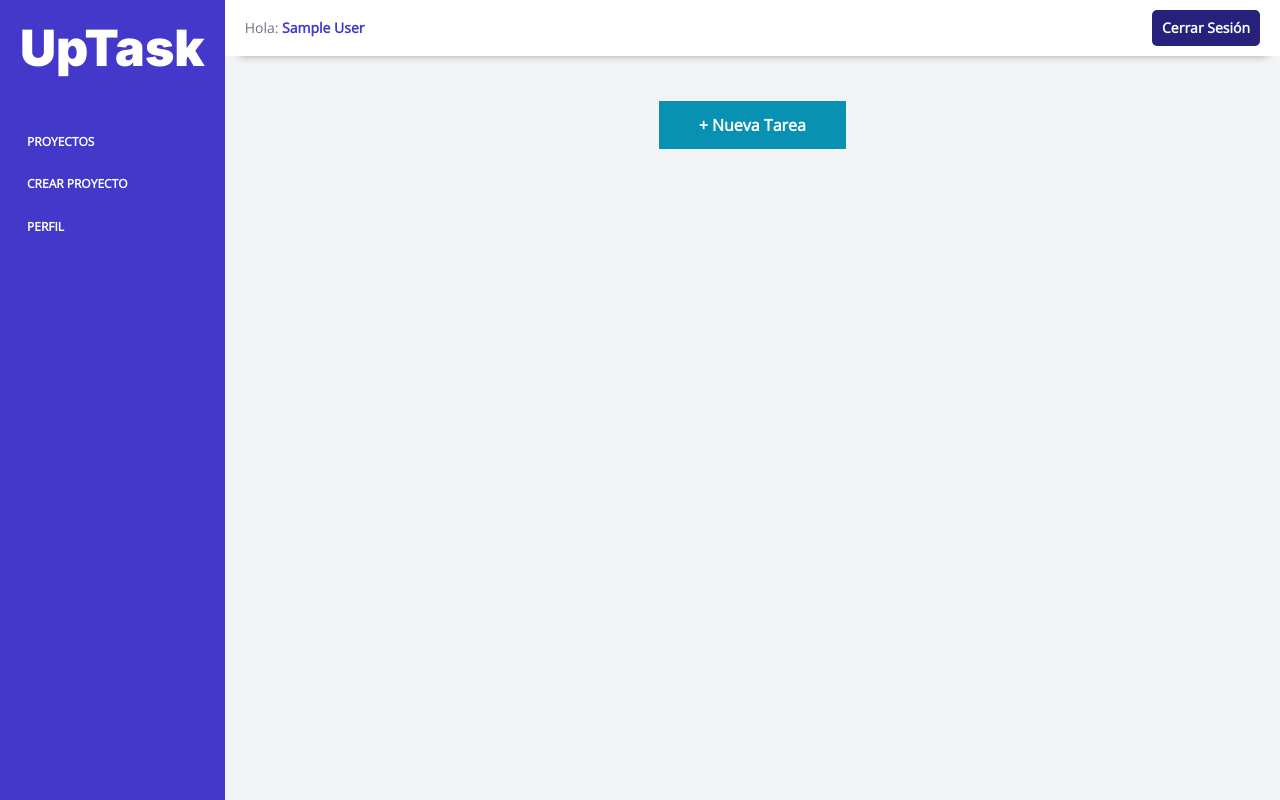
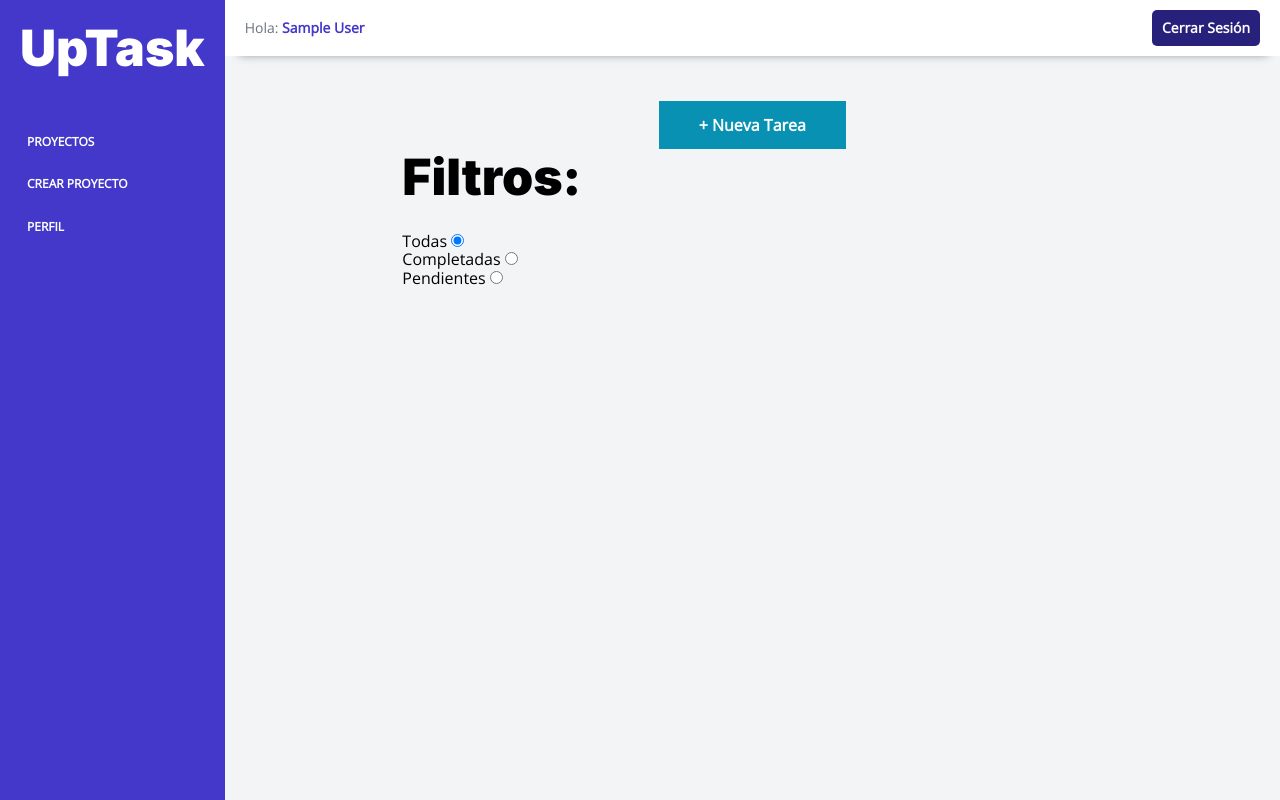
Before and after one commit to acmoises/UpTask_MVC, a PHP site: the page made by views/dashboard/proyecto.php in a window 1280 px wide. Run offline with PHP 8.4, Linux system fonts and the light colour scheme; the template is opened without the code that fills it, so the values that code supplies are empty; the visitor is signed in with stand-in values (Sample User, id 1).

Commit message:
UpTask-648: Creando el formulario

```diff
--- a/views/dashboard/proyecto.php
+++ b/views/dashboard/proyecto.php
@@ -8,6 +8,44 @@
                 id="agregar-tarea"
             >&#43; Nueva Tarea</button>
         </div>
+
+        <div id="filtros" class="filtros">
+            <div class="filtros-input">
+                <h2>Filtros:</h2>
+                <div class="campo">
+                    <label for="todas">Todas</label>
+                    <input
+                        type="radio"
+                        id="todas"
+                        name="filtro"
+                        value=""
+                        checked
+                    />
+                </div>
+
+                <div class="campo">
+                    <label for="completadas">Completadas</label>
+                    <input
+                        type="radio"
+                        id="completadas"
+                        name="filtro"
+                        value="1"
+                    />
+                </div>
+
+                <div class="campo">
+                    <label for="pendientes">Pendientes</label>
+                    <input
+                        type="radio"
+                        id="pendientes"
+                        name="filtro"
+                        value="0"
+                    />
+                </div>
+
+            </div>
+        </div>
+
         <ul id="listado-tareas" class="listado-tareas"></ul>
     </div>
 
```
